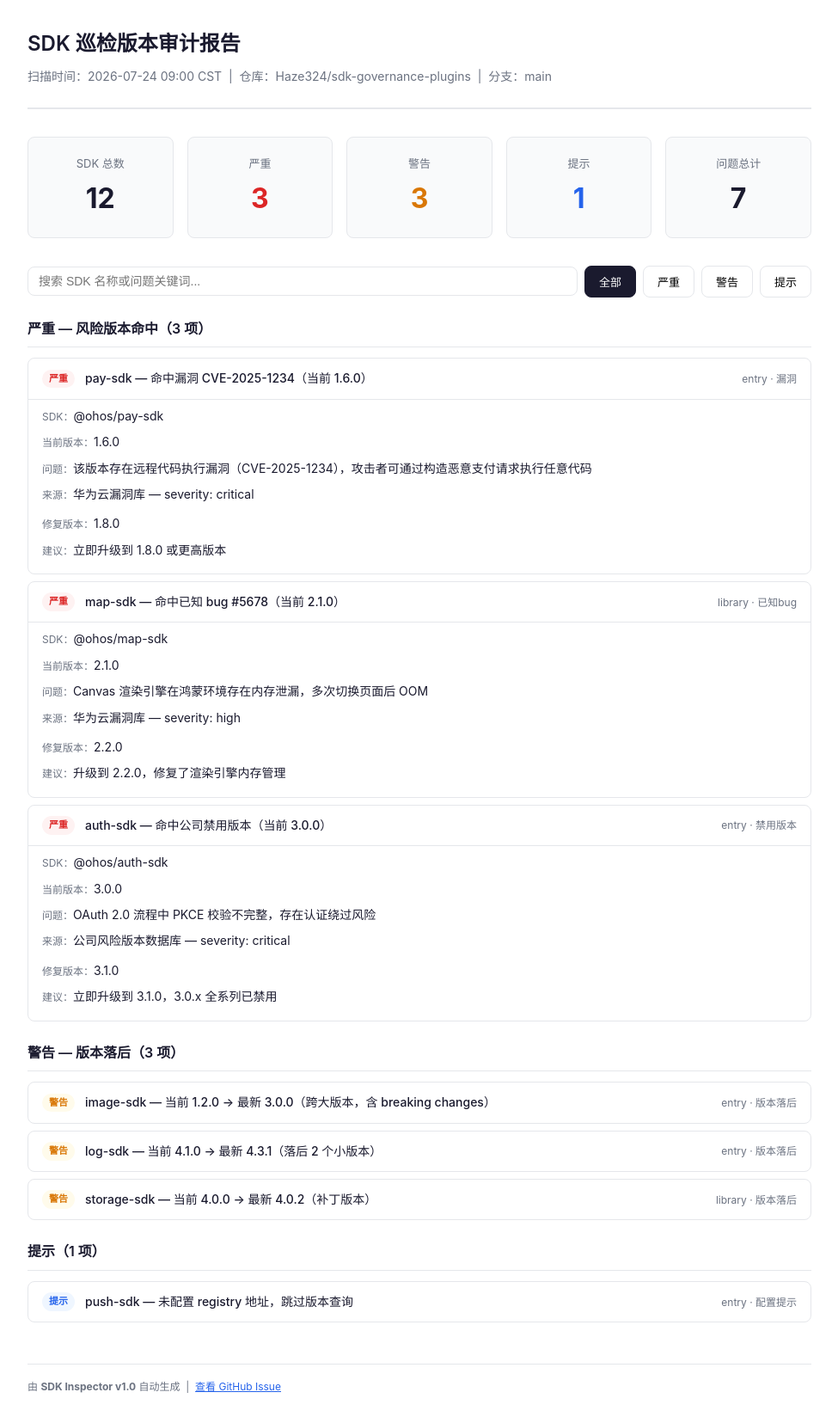
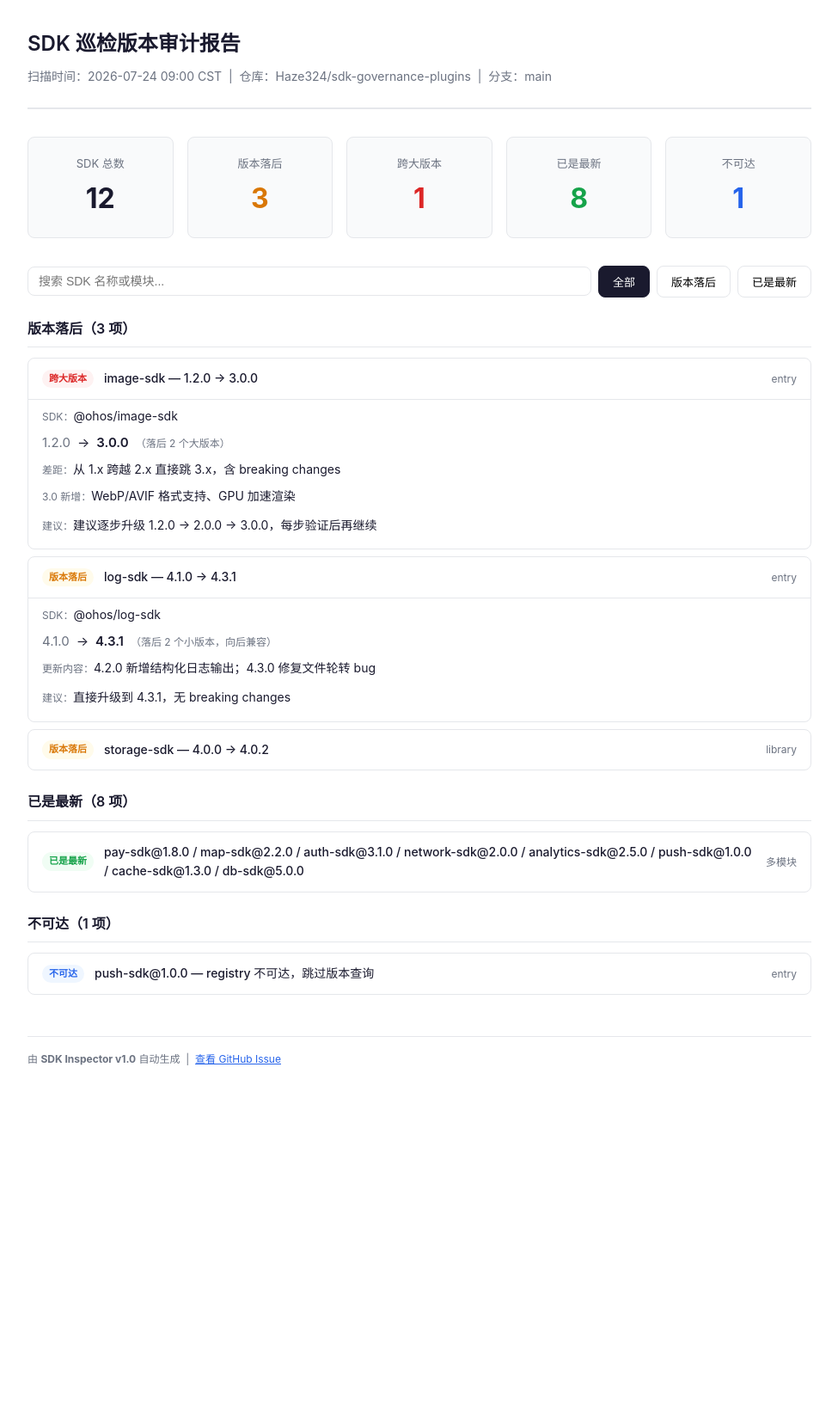
Before and after one commit to Haze324/sdk-governance-plugins, a website: page docs/reports/2026-07-24-inspect.html in a window 1280 px wide. Shown: the whole page at 86% size, without its empty margins (152-1127 px from the left). After the commit the page ends 1273 px from the top, so only its background shows below. Drawn offline with Linux system fonts and the light colour scheme.

Commit message:
@ 巡检插件精简 — 去掉风险版本检测，巡检=纯版本落后检测
- 删除 risk-check.ts
- main.ts 从 4 步改为 3 步（清单→落后→报告）
- report.ts 输出改为：版本落后 / 已是最新 / 不可达
- 配置文件去掉 risk_db 项
- Issue #1 重新生成
- 报告页面重新设计
@

```diff
--- a/docs/reports/2026-07-24-inspect.html
+++ b/docs/reports/2026-07-24-inspect.html
@@ -8,9 +8,10 @@
     :root {
       --bg: #ffffff; --text: #1a1a2e; --text-secondary: #6b7280;
       --border: #e5e7eb; --card-bg: #f9fafb;
-      --critical: #dc2626; --critical-bg: #fef2f2;
+      --danger: #dc2626; --danger-bg: #fef2f2;
       --warning: #d97706; --warning-bg: #fffbeb;
       --info: #2563eb; --info-bg: #eff6ff;
+      --success: #16a34a; --success-bg: #f0fdf4;
       --radius: 8px;
     }
     * { margin: 0; padding: 0; box-sizing: border-box; }
@@ -26,9 +27,11 @@
     .card { flex: 1; background: var(--card-bg); border: 1px solid var(--border); border-radius: var(--radius); padding: 20px; text-align: center; }
     .card .label { font-size: 13px; color: var(--text-secondary); margin-bottom: 4px; }
     .card .value { font-size: 32px; font-weight: 700; }
-    .card.critical .value { color: var(--critical); }
-    .card.warning .value { color: var(--warning); }
-    .card.info .value { color: var(--info); }
+    .card.total .value { color: var(--text); }
+    .card.outdated .value { color: var(--warning); }
+    .card.breaking .value { color: var(--danger); }
+    .card.uptodate .value { color: var(--success); }
+    .card.unreachable .value { color: var(--info); }
     .filters { display: flex; gap: 8px; margin-bottom: 24px; align-items: center; }
     .filters input { flex: 1; padding: 8px 12px; border: 1px solid var(--border); border-radius: var(--radius); font-size: 14px; }
     .filter-btn { padding: 8px 16px; border: 1px solid var(--border); border-radius: var(--radius); background: var(--bg); font-size: 13px; cursor: pointer; transition: all 0.15s; }
@@ -38,19 +41,23 @@
     .finding { border: 1px solid var(--border); border-radius: var(--radius); margin-bottom: 8px; overflow: hidden; }
     .finding-header { display: flex; align-items: center; padding: 12px 16px; cursor: pointer; gap: 12px; }
     .finding-header:hover { background: var(--card-bg); }
-    .severity-badge { font-size: 11px; font-weight: 600; padding: 2px 8px; border-radius: 12px; text-transform: uppercase; white-space: nowrap; }
-    .severity-badge.critical { background: var(--critical-bg); color: var(--critical); }
-    .severity-badge.warning { background: var(--warning-bg); color: var(--warning); }
-    .severity-badge.info { background: var(--info-bg); color: var(--info); }
+    .badge { font-size: 11px; font-weight: 600; padding: 2px 8px; border-radius: 12px; white-space: nowrap; }
+    .badge.breaking { background: var(--danger-bg); color: var(--danger); }
+    .badge.outdated { background: var(--warning-bg); color: var(--warning); }
+    .badge.uptodate { background: var(--success-bg); color: var(--success); }
+    .badge.unreachable { background: var(--info-bg); color: var(--info); }
     .finding-title { flex: 1; font-size: 14px; font-weight: 500; }
     .finding-module { font-size: 12px; color: var(--text-secondary); }
     .finding-body { display: none; padding: 0 16px 16px; font-size: 14px; border-top: 1px solid var(--border); }
     .finding.open .finding-body { display: block; }
     .finding-body .row { margin-top: 8px; }
     .finding-body .row .label { font-size: 12px; color: var(--text-secondary); }
+    .version-arrow { display: flex; align-items: center; gap: 8px; font-size: 15px; margin: 8px 0; }
+    .version-old { color: var(--text-secondary); }
+    .version-new { color: var(--text); font-weight: 600; }
+    .version-gap { font-size: 12px; color: var(--text-secondary); }
     .footer { margin-top: 48px; padding-top: 16px; border-top: 1px solid var(--border); font-size: 12px; color: var(--text-secondary); }
     .footer a { color: var(--info); }
-    .no-results { text-align: center; color: var(--text-secondary); padding: 48px; display: none; }
   </style>
 </head>
 <body>
@@ -64,135 +71,110 @@
   </div>
 
   <div class="cards">
-    <div class="card"><div class="label">SDK 总数</div><div class="value">12</div></div>
-    <div class="card critical"><div class="label">严重</div><div class="value">3</div></div>
-    <div class="card warning"><div class="label">警告</div><div class="value">3</div></div>
-    <div class="card info"><div class="label">提示</div><div class="value">1</div></div>
-    <div class="card"><div class="label">问题总计</div><div class="value">7</div></div>
+    <div class="card total"><div class="label">SDK 总数</div><div class="value">12</div></div>
+    <div class="card outdated"><div class="label">版本落后</div><div class="value">3</div></div>
+    <div class="card breaking"><div class="label">跨大版本</div><div class="value">1</div></div>
+    <div class="card uptodate"><div class="label">已是最新</div><div class="value">8</div></div>
+    <div class="card unreachable"><div class="label">不可达</div><div class="value">1</div></div>
   </div>
 
   <div class="filters">
-    <input type="text" id="searchInput" placeholder="搜索 SDK 名称或问题关键词..." oninput="filterFindings()">
+    <input type="text" id="searchInput" placeholder="搜索 SDK 名称或模块..." oninput="filterFindings()">
     <button class="filter-btn active" onclick="setFilter('all')" id="btn-all">全部</button>
-    <button class="filter-btn" onclick="setFilter('critical')" id="btn-critical">严重</button>
-    <button class="filter-btn" onclick="setFilter('warning')" id="btn-warning">警告</button>
-    <button class="filter-btn" onclick="setFilter('info')" id="btn-info">提示</button>
+    <button class="filter-btn" onclick="setFilter('outdated')" id="btn-outdated">版本落后</button>
+    <button class="filter-btn" onclick="setFilter('uptodate')" id="btn-uptodate">已是最新</button>
   </div>
 
   <div id="findings-container">
 
-    <div class="section-title">严重 — 风险版本命中（3 项）</div>
+    <div class="section-title">版本落后（3 项）</div>
 
-    <div class="finding open" data-severity="critical">
+    <div class="finding open" data-status="outdated">
       <div class="finding-header">
-        <span class="severity-badge critical">严重</span>
-        <span class="finding-title">pay-sdk — 命中漏洞 CVE-2025-1234（当前 1.6.0）</span>
-        <span class="finding-module">entry · 漏洞</span>
+        <span class="badge breaking">跨大版本</span>
+        <span class="finding-title">image-sdk — 1.2.0 → 3.0.0</span>
+        <span class="finding-module">entry</span>
       </div>
       <div class="finding-body">
-        <div class="row"><span class="label">SDK：</span>@ohos/pay-sdk</div>
-        <div class="row"><span class="label">当前版本：</span>1.6.0</div>
-        <div class="row"><span class="label">问题：</span>该版本存在远程代码执行漏洞（CVE-2025-1234），攻击者可通过构造恶意支付请求执行任意代码</div>
-        <div class="row"><span class="label">来源：</span>华为云漏洞库 — severity: critical</div>
-        <div class="row" style="margin-top:12px"><span class="label">修复版本：</span>1.8.0</div>
-        <div class="row"><span class="label">建议：</span>立即升级到 1.8.0 或更高版本</div>
+        <div class="row"><span class="label">SDK：</span>@ohos/image-sdk</div>
+        <div class="version-arrow">
+          <span class="version-old">1.2.0</span>
+          <span>→</span>
+          <span class="version-new">3.0.0</span>
+          <span class="version-gap">（落后 2 个大版本）</span>
+        </div>
+        <div class="row"><span class="label">差距：</span>从 1.x 跨越 2.x 直接跳 3.x，含 breaking changes</div>
+        <div class="row"><span class="label">3.0 新增：</span>WebP/AVIF 格式支持、GPU 加速渲染</div>
+        <div class="row" style="margin-top:12px"><span class="label">建议：</span>建议逐步升级 1.2.0 → 2.0.0 → 3.0.0，每步验证后再继续</div>
       </div>
     </div>
 
-    <div class="finding open" data-severity="critical">
+    <div class="finding open" data-status="outdated">
       <div class="finding-header">
-        <span class="severity-badge critical">严重</span>
-        <span class="finding-title">map-sdk — 命中已知 bug #5678（当前 2.1.0）</span>
-        <span class="finding-module">library · 已知bug</span>
+        <span class="badge outdated">版本落后</span>
+        <span class="finding-title">log-sdk — 4.1.0 → 4.3.1</span>
+        <span class="finding-module">entry</span>
       </div>
       <div class="finding-body">
-        <div class="row"><span class="label">SDK：</span>@ohos/map-sdk</div>
-        <div class="row"><span class="label">当前版本：</span>2.1.0</div>
-        <div class="row"><span class="label">问题：</span>Canvas 渲染引擎在鸿蒙环境存在内存泄漏，多次切换页面后 OOM</div>
-        <div class="row"><span class="label">来源：</span>华为云漏洞库 — severity: high</div>
-        <div class="row" style="margin-top:12px"><span class="label">修复版本：</span>2.2.0</div>
-        <div class="row"><span class="label">建议：</span>升级到 2.2.0，修复了渲染引擎内存管理</div>
+        <div class="row"><span class="label">SDK：</span>@ohos/log-sdk</div>
+        <div class="version-arrow">
+          <span class="version-old">4.1.0</span>
+          <span>→</span>
+          <span class="version-new">4.3.1</span>
+          <span class="version-gap">（落后 2 个小版本，向后兼容）</span>
+        </div>
+        <div class="row"><span class="label">更新内容：</span>4.2.0 新增结构化日志输出；4.3.0 修复文件轮转 bug</div>
+        <div class="row" style="margin-top:12px"><span class="label">建议：</span>直接升级到 4.3.1，无 breaking changes</div>
       </div>
     </div>
 
-    <div class="finding open" data-severity="critical">
+    <div class="finding" data-status="outdated">
       <div class="finding-header">
-        <span class="severity-badge critical">严重</span>
-        <span class="finding-title">auth-sdk — 命中公司禁用版本（当前 3.0.0）</span>
-        <span class="finding-module">entry · 禁用版本</span>
+        <span class="badge outdated">版本落后</span>
+        <span class="finding-title">storage-sdk — 4.0.0 → 4.0.2</span>
+        <span class="finding-module">library</span>
       </div>
       <div class="finding-body">
-        <div class="row"><span class="label">SDK：</span>@ohos/auth-sdk</div>
-        <div class="row"><span class="label">当前版本：</span>3.0.0</div>
-        <div class="row"><span class="label">问题：</span>OAuth 2.0 流程中 PKCE 校验不完整，存在认证绕过风险</div>
-        <div class="row"><span class="label">来源：</span>公司风险版本数据库 — severity: critical</div>
-        <div class="row" style="margin-top:12px"><span class="label">修复版本：</span>3.1.0</div>
-        <div class="row"><span class="label">建议：</span>立即升级到 3.1.0，3.0.x 全系列已禁用</div>
+        <div class="row"><span class="label">SDK：</span>@ohos/storage-sdk</div>
+        <div class="version-arrow">
+          <span class="version-old">4.0.0</span>
+          <span>→</span>
+          <span class="version-new">4.0.2</span>
+          <span class="version-gap">（补丁版本，仅 bug 修复）</span>
+        </div>
+        <div class="row" style="margin-top:12px"><span class="label">建议：</span>非紧急，下次例行升级顺带更新</div>
       </div>
     </div>
 
-    <div class="section-title">警告 — 版本落后（3 项）</div>
+    <div class="section-title">已是最新（8 项）</div>
 
-    <div class="finding" data-severity="warning">
+    <div class="finding" data-status="uptodate">
       <div class="finding-header">
-        <span class="severity-badge warning">警告</span>
-        <span class="finding-title">image-sdk — 当前 1.2.0 → 最新 3.0.0（跨大版本，含 breaking changes）</span>
-        <span class="finding-module">entry · 版本落后</span>
+        <span class="badge uptodate">已是最新</span>
+        <span class="finding-title">pay-sdk@1.8.0 / map-sdk@2.2.0 / auth-sdk@3.1.0 / network-sdk@2.0.0 / analytics-sdk@2.5.0 / push-sdk@1.0.0 / cache-sdk@1.3.0 / db-sdk@5.0.0</span>
+        <span class="finding-module">多模块</span>
       </div>
       <div class="finding-body">
-        <div class="row"><span class="label">SDK：</span>@ohos/image-sdk</div>
-        <div class="row"><span class="label">当前版本：</span>1.2.0（lock）</div>
-        <div class="row"><span class="label">上游最新：</span>3.0.0</div>
-        <div class="row" style="margin-top:12px"><span class="label">建议：</span>建议逐步升级 1.2.0 → 2.0.0 → 3.0.0，注意 breaking changes。3.0 新增 WebP/AVIF 和 GPU 加速渲染</div>
+        <div class="row"><span class="label">说明：</span>以上 8 个 SDK 当前版本均等于或高于上游 registry 最新版本，无更新需求</div>
       </div>
     </div>
 
-    <div class="finding" data-severity="warning">
+    <div class="section-title">不可达（1 项）</div>
+
+    <div class="finding" data-status="outdated">
       <div class="finding-header">
-        <span class="severity-badge warning">警告</span>
-        <span class="finding-title">log-sdk — 当前 4.1.0 → 最新 4.3.1（落后 2 个小版本）</span>
-        <span class="finding-module">entry · 版本落后</span>
-      </div>
-      <div class="finding-body">
-        <div class="row"><span class="label">SDK：</span>@ohos/log-sdk</div>
-        <div class="row"><span class="label">当前版本：</span>4.1.0</div>
-        <div class="row"><span class="label">上游最新：</span>4.3.1（小版本更新，向后兼容）</div>
-        <div class="row" style="margin-top:12px"><span class="label">建议：</span>建议升级到 4.3.1。4.2.0 新增结构化日志，4.3.0 修复文件轮转 bug</div>
-      </div>
-    </div>
-
-    <div class="finding" data-severity="warning">
-      <div class="finding-header">
-        <span class="severity-badge warning">警告</span>
-        <span class="finding-title">storage-sdk — 当前 4.0.0 → 最新 4.0.2（补丁版本）</span>
-        <span class="finding-module">library · 版本落后</span>
-      </div>
-      <div class="finding-body">
-        <div class="row"><span class="label">SDK：</span>@ohos/storage-sdk</div>
-        <div class="row"><span class="label">当前版本：</span>4.0.0</div>
-        <div class="row"><span class="label">上游最新：</span>4.0.2（补丁版本）</div>
-        <div class="row" style="margin-top:12px"><span class="label">建议：</span>非紧急更新，下次例行升级时顺带更新</div>
-      </div>
-    </div>
-
-    <div class="section-title">提示（1 项）</div>
-
-    <div class="finding" data-severity="info">
-      <div class="finding-header">
-        <span class="severity-badge info">提示</span>
-        <span class="finding-title">push-sdk — 未配置 registry 地址，跳过版本查询</span>
-        <span class="finding-module">entry · 配置提示</span>
+        <span class="badge unreachable">不可达</span>
+        <span class="finding-title">push-sdk@1.0.0 — registry 不可达，跳过版本查询</span>
+        <span class="finding-module">entry</span>
       </div>
       <div class="finding-body">
         <div class="row"><span class="label">SDK：</span>@ohos/push-sdk</div>
-        <div class="row"><span class="label">当前版本：</span>1.0.0</div>
-        <div class="row" style="margin-top:12px"><span class="label">建议：</span>检查 .sdk-governance.yml 中 registry 字段是否配置了私有仓库地址</div>
+        <div class="row"><span class="label">原因：</span>私有 registry 地址未配置，默认开源 registry 中未找到该包</div>
+        <div class="row" style="margin-top:12px"><span class="label">建议：</span>检查 .sdk-governance.yml 中的 registry 字段</div>
       </div>
     </div>
 
   </div>
-
-  <div class="no-results" id="noResults">没有匹配的结果</div>
 
   <div class="footer">
     由 <strong>SDK Inspector v1.0</strong> 自动生成 &nbsp;|&nbsp;
@@ -209,16 +191,22 @@
     }
     function filterFindings() {
       var query = document.getElementById('searchInput').value.toLowerCase();
-      var anyVisible = false;
       document.querySelectorAll('.finding').forEach(function(el) {
         var text = el.textContent.toLowerCase();
-        var severity = el.dataset.severity;
+        var status = el.dataset.status;
         var matchSearch = !query || text.indexOf(query) !== -1;
-        var matchFilter = activeFilter === 'all' || severity === activeFilter;
-        if (matchSearch && matchFilter) { el.style.display = ''; anyVisible = true; }
-        else { el.style.display = 'none'; }
+        var matchFilter = activeFilter === 'all' || status === activeFilter;
+        el.style.display = (matchSearch && matchFilter) ? '' : 'none';
       });
-      document.getElementById('noResults').style.display = anyVisible ? 'none' : '';
+      document.querySelectorAll('.section-title').forEach(function(el) {
+        var next = el.nextElementSibling;
+        var visible = false;
+        while (next && !next.classList.contains('section-title')) {
+          if (next.style.display !== 'none') visible = true;
+          next = next.nextElementSibling;
+        }
+        el.style.display = visible ? '' : 'none';
+      });
     }
     document.querySelectorAll('.finding-header').forEach(function(header) {
       header.addEventListener('click', function() {
```
Also changed, not shown: src/inspect/main.ts (+8 -22 lines), src/inspect/report.ts (+108 -88 lines), src/inspect/risk-check.ts (deleted, +0 -155 lines), .sdk-governance.yml, README.md.
